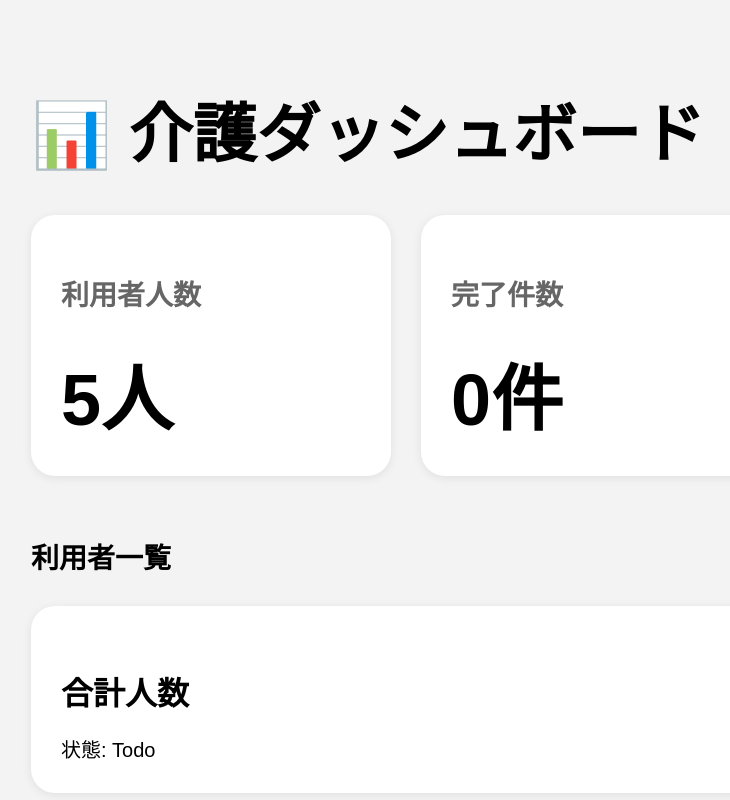
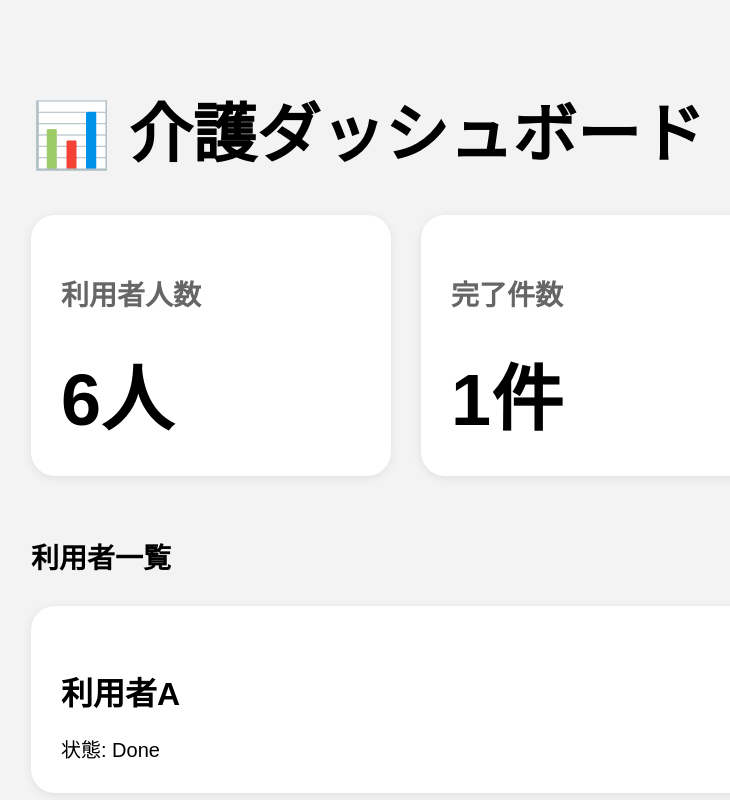
Before and after one commit to ykoichiffp5-ui/repository2, a plain HTML site: page index.html in a window 1280 px wide. Shown: the top 800 px of the page, without its empty margins (9-739 px from the left). Drawn offline with Linux system fonts and the light colour scheme.

Commit message:
deploy: d8ce3e32553adf39fc61cd4ab3203da14bfeafe1

```diff
--- a/index.html
+++ b/index.html
@@ -76,13 +76,13 @@
 
     <div class="top-card">
       <h3>利用者人数</h3>
-      <p>5人</p>
+      <p>6人</p>
     </div>
 
     <div class="top-card">
       <h3>完了件数</h3>
       <p>
-        0件
+        1件
       </p>
     </div>
 
@@ -90,6 +90,14 @@
 
   <h2>利用者一覧</h2>
 
+
+    <div class="card">
+      <h3>利用者A</h3>
+
+      <div class="status">
+        状態: Done
+      </div>
+    </div>
 
     <div class="card">
       <h3>合計人数</h3>
```
